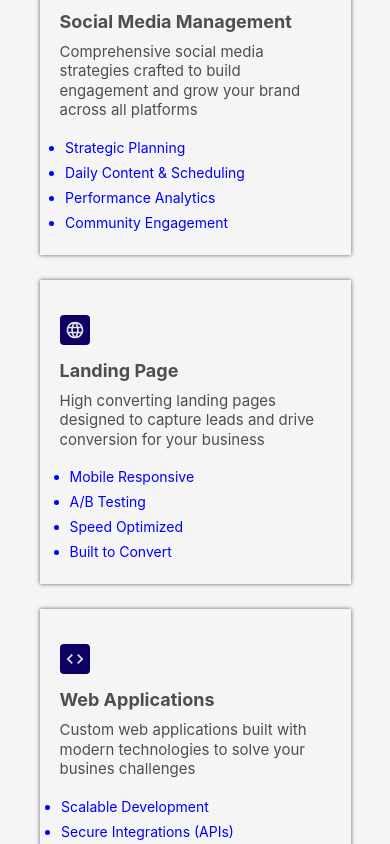
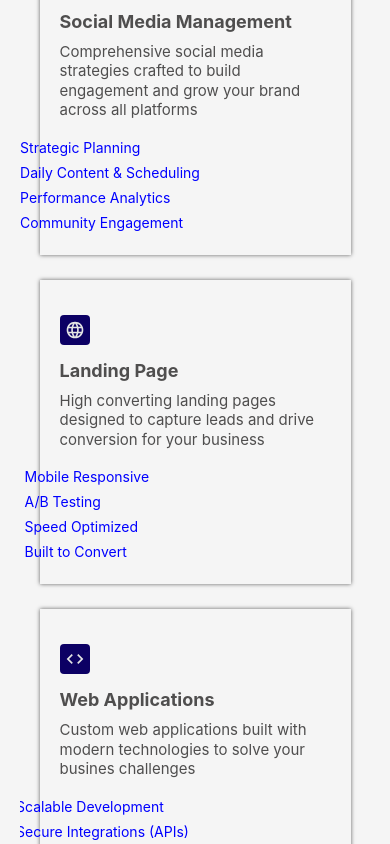
Before and after one commit to Divine-Chidozie/working-on-ace-web-site, a React (Create React App) app in the folder client/: page / in a window 390 px wide. Shown: the part 960-1804 px from the top of the page. Built offline with nearby package versions, Linux system fonts and the light colour scheme.

Commit message:
updating margin

```diff
--- a/client/src/App.css
+++ b/client/src/App.css
@@ -430,7 +430,7 @@ br {
     display: flex;
     justify-content: center;
     align-items: flex-start;
-    margin-left: 30px;
+    margin-left: -60px;
     color: blue;
   }
 }
```
